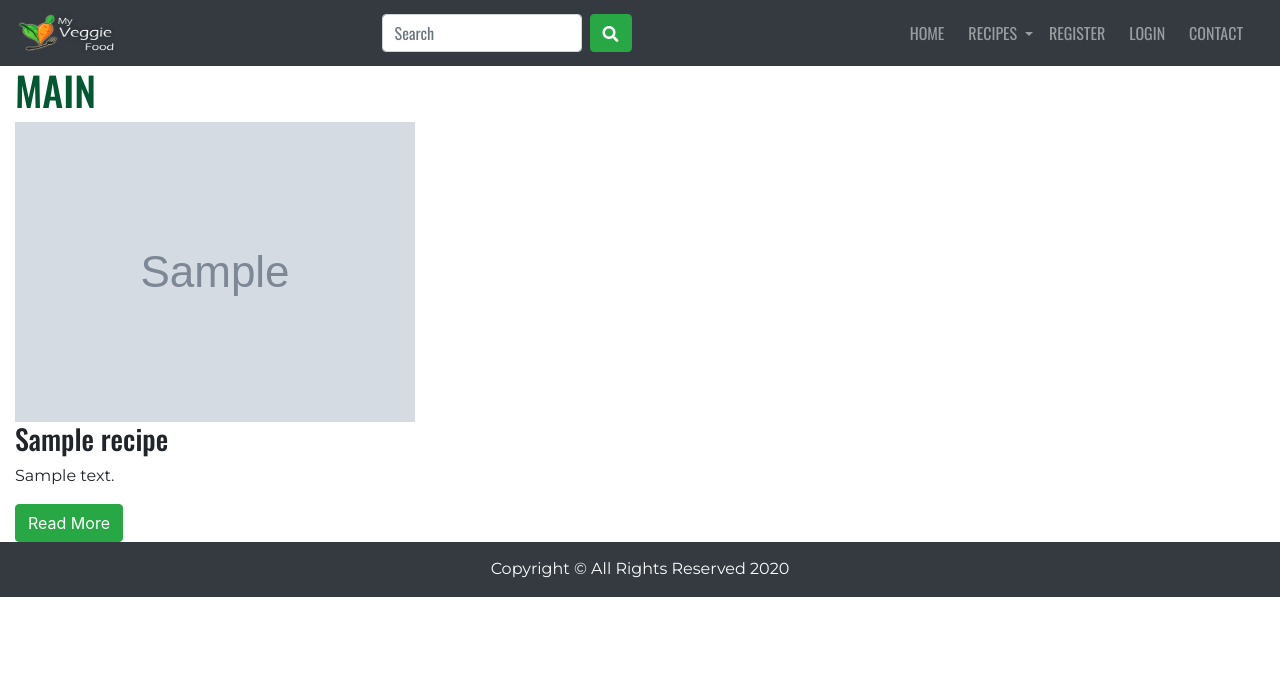
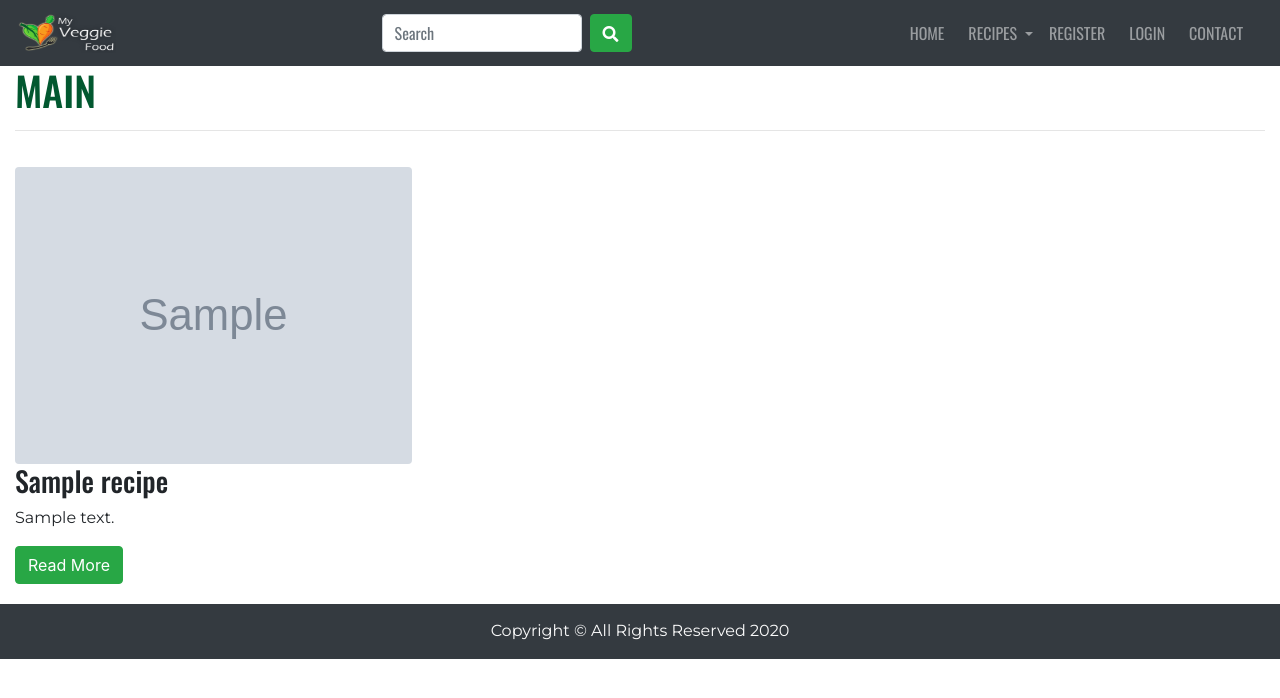
Before and after one commit to Code-Institute-Submissions/3rd-milestone-project-my-veggie-food, a Flask app: page /recipes/main in a window 1280 px wide. Shown: the top 698 px of the page. Run offline with Flask 2, Linux system fonts and the light colour scheme; grey boxes marked "Sample" are stand-in pictures; a database or web service that is not in the repository returns one stand-in record (values such as "Sample title"); some libraries are stand-ins or nearby versions.

Commit message:
Added css style to recipes.html

```diff
--- a/templates/recipes.html
+++ b/templates/recipes.html
@@ -1,29 +1,33 @@
 {% extends 'base.html' %} {% block content %}
 
-<section class="container-fluid">
+<section id="recipe-container" class="container-fluid">
     <div class="row">
         <div class="col-12">
-            <h1>{{ page_title }}</h1>
+            <h1 class="">{{ page_title }}</h1>
+            <hr>
         </div>
     </div>
-
+    <!-- Here will appear all the recipes created in an organized and easy to access way for the user -->
+    <div class="card-body pl-0 pr-0">
         <div class="row">
             {% if recipes.count() > 0 %}
                 {% for recipe in recipes %}
                     <div class="col-lg-4 col-md-6 col-xs-12">
-                    <div>
-                        <img src="{{ recipe.image_url }}" alt="{{ recipe.recipe_title }}"/>
+                        <img src="{{ recipe.image_url }}" alt="{{ recipe.recipe_title }}" class="img-fluid rounded"/>
                         <h3>{{ recipe.recipe_title }}</h3>
-                        <p>{{ recipe.description }}</p>
+                        <p>{{ recipe.description |truncate(80) }}</p>
                         <a role="button" class="btn btn-success" href="{{url_for('get_recipe', recipe_id=recipe._id, category=recipe.category_name)}}">Read More</a>
                     </div>
+                {% endfor %}
+                <!-- This message is only displayed if the category does not contain any recipes  -->
+            {% else %}
+            <img src="/static/images/something_is_not_right_no-recipes-found.png" class="d-block w-100" alt="ups, something is not right here"/>
+            <div class="col-12">
+                <p class="message-error">Sorry, no recipes found!</p>
             </div>
-            {% endfor %}
-        {% else %}
-        <p class="pb-5">No recipes found!</p>
             {% endif %}
         </div>
-
+    </div>
 </section>
 
 {% endblock %}
```
Lines whose indentation alone changed are shown as unchanged.
